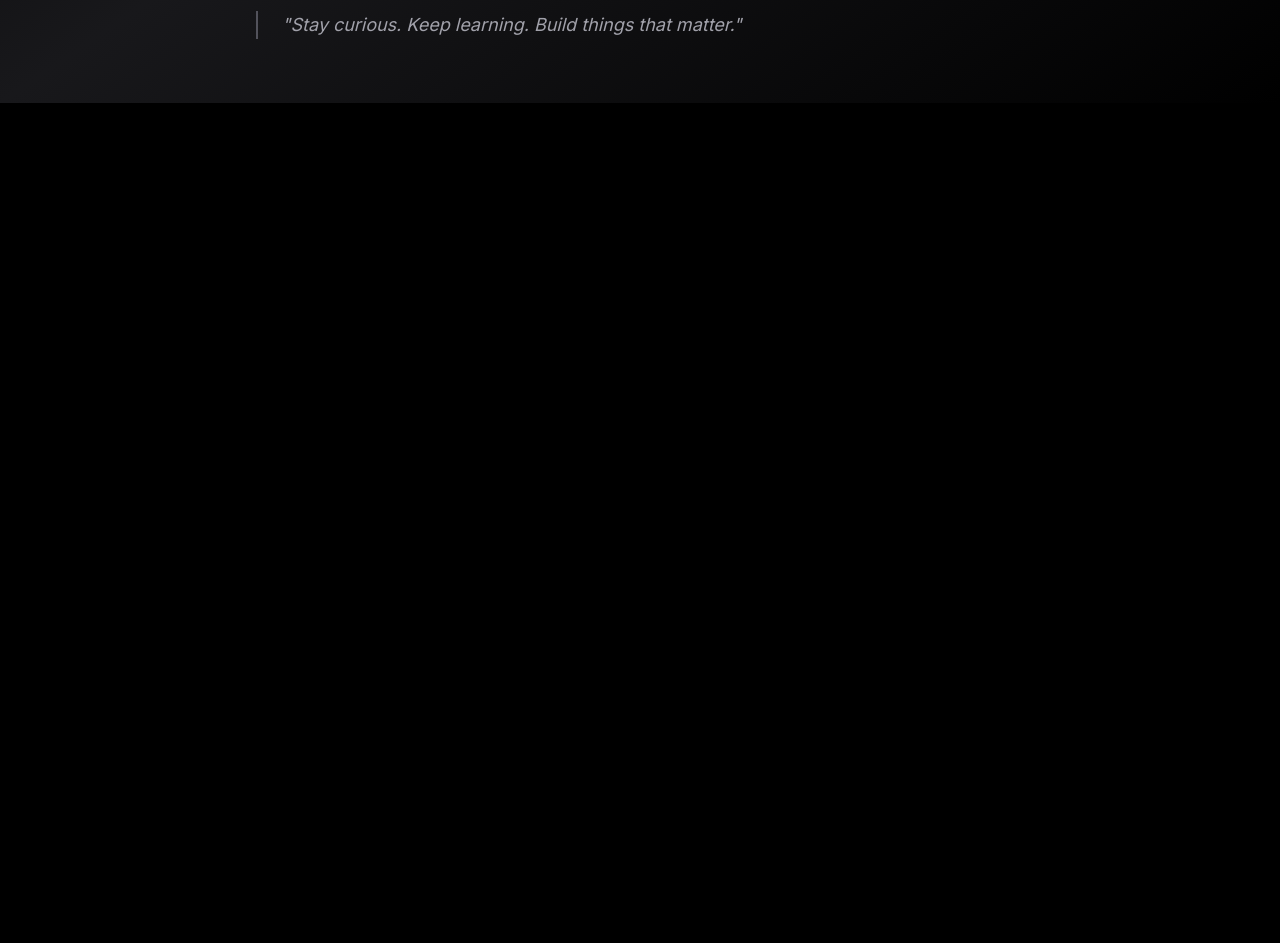
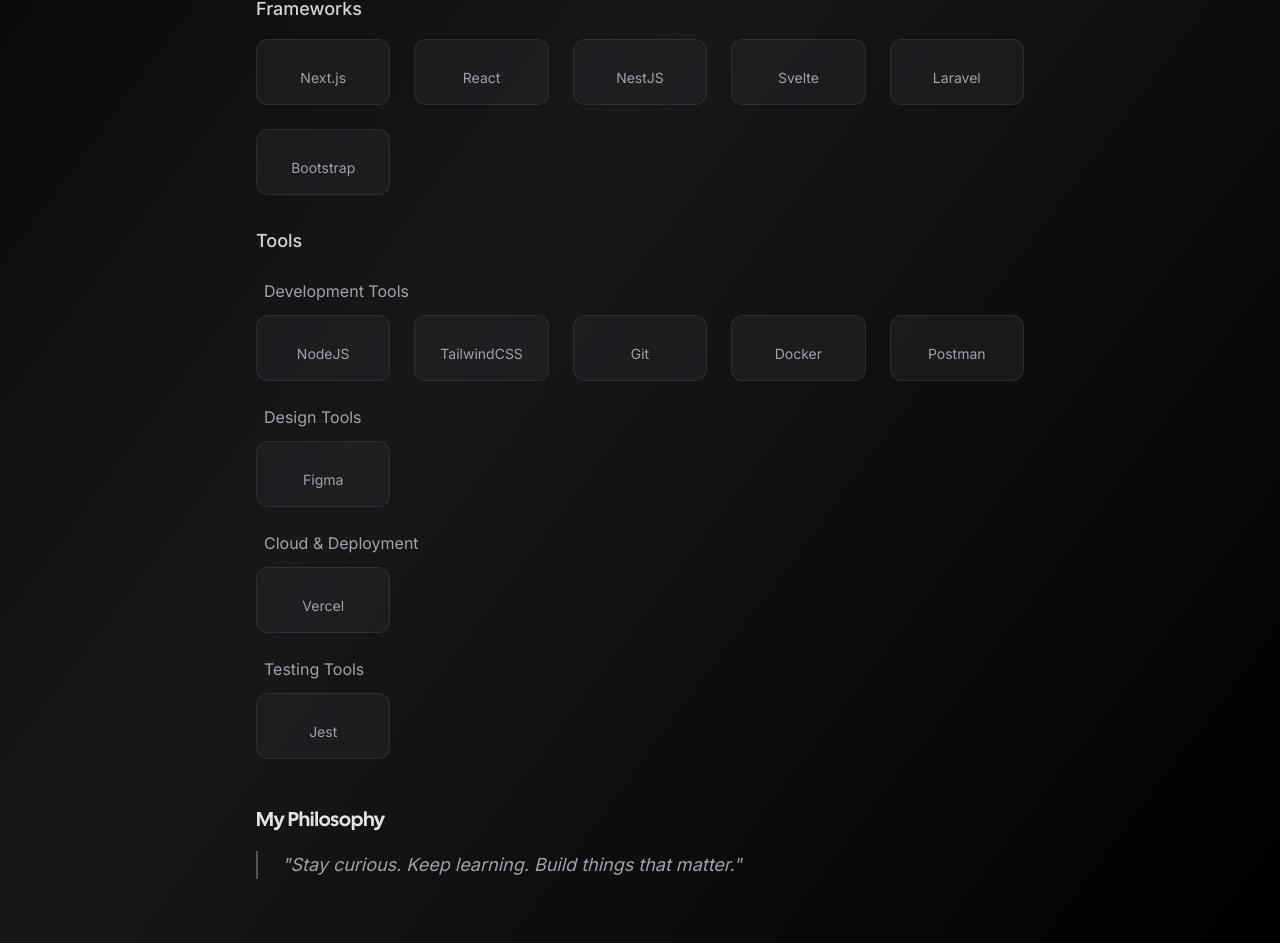
Before and after one commit to Hwayeeon/jenkins, a Next.js app: page /en/about in a window 1280 px wide. Shown: the part 771-1714 px from the top of the page. Before the commit the page ends 874 px from the top, so only its background shows below. Built offline with nearby package versions, Linux system fonts and the light colour scheme; no server answers; some icons are missing; what tailwindcss-debug-screens would draw is missing.

Commit message:
seperate per category

```diff
--- a/app/[locale]/about/page.tsx
+++ b/app/[locale]/about/page.tsx
@@ -1,10 +1,8 @@
 import { Navigation } from "../../components/nav";
 import { getTranslations } from 'next-intl/server';
 
-const techStack = [
-  { name: "Next.js", icon: "ci ci-nextjs-light" },
-  { name: "React", icon: "ci ci-react" },
-  { name: "NestJS", icon: "ci ci-nestjs" },
+const techStack = {
+  languages: [
     { name: "TypeScript", icon: "ci ci-typescript" },
     { name: "Python", icon: "ci ci-python" },
     { name: "Java", icon: "ci ci-java" },
@@ -12,7 +10,35 @@
     { name: "C", icon: "ci ci-c" },
     { name: "C++", icon: "ci ci-cpp" },
     { name: "C#", icon: "ci ci-csharp" },
-];
+    { name: "PHP", icon: "ci ci-php" },
+  ],
+  frameworks: [
+    { name: "Next.js", icon: "ci ci-nextjs-light" },
+    { name: "React", icon: "ci ci-react" },
+    { name: "NestJS", icon: "ci ci-nestjs" },
+    { name: "Svelte", icon: "ci ci-svelte" },
+    { name: "Laravel", icon: "ci ci-laravel" },
+    { name: "Bootstrap", icon: "ci ci-bootstrap" },
+  ],
+  tools: {
+    devTools: [
+      { name: "NodeJS", icon: "ci ci-nodejs" },
+      { name: "TailwindCSS", icon: "ci ci-tailwindcss" },
+      { name: "Git", icon: "ci ci-git"},
+      { name: "Docker", icon: "ci ci-docker"},
+      { name: "Postman", icon: "ci ci-postman"},
+    ],
+    designTools: [
+      { name: "Figma", icon: "ci ci-figma" },
+    ],
+    cloudTools: [
+      { name: "Vercel", icon: "ci ci-vercel"},
+    ],
+    testingTools: [
+      { name: "Jest", icon: "ci ci-jest"}
+    ],
+  },
+};
 
 export default async function AboutPage() {
   const t = await getTranslations('AboutPage');
@@ -55,8 +81,12 @@
             <h2 className="text-xl font-semibold text-zinc-200 mb-6 font-display">
               {t('techStackTitle')}
             </h2>
+
+            {/* Languages Category */}
+            <div className="mb-8">
+              <h3 className="text-lg font-medium text-zinc-300 mb-4">Languages</h3>
               <div className="grid grid-cols-2 sm:grid-cols-3 md:grid-cols-5 gap-6">
-              {techStack.map((tech) => (
+                {techStack.languages.map((tech) => (
                   <div
                     key={tech.name}
                     className="flex flex-col items-center gap-3 p-4 rounded-xl bg-zinc-800/50 border border-zinc-700/50 hover:border-zinc-600 hover:bg-zinc-800 transition-all duration-300 group"
@@ -67,6 +97,102 @@
                     </span>
                   </div>
                 ))}
+              </div>
+            </div>
+
+            {/* Frameworks Category */}
+            <div className="mb-8">
+              <h3 className="text-lg font-medium text-zinc-300 mb-4">Frameworks</h3>
+              <div className="grid grid-cols-2 sm:grid-cols-3 md:grid-cols-5 gap-6">
+                {techStack.frameworks.map((tech) => (
+                  <div
+                    key={tech.name}
+                    className="flex flex-col items-center gap-3 p-4 rounded-xl bg-zinc-800/50 border border-zinc-700/50 hover:border-zinc-600 hover:bg-zinc-800 transition-all duration-300 group"
+                  >
+                    <i className={`${tech.icon} ci-3x group-hover:scale-110 transition-transform duration-300`} />
+                    <span className="text-sm text-zinc-400 group-hover:text-zinc-200 transition-colors">
+                      {tech.name}
+                    </span>
+                  </div>
+                ))}
+              </div>
+            </div>
+
+            {/* Tools Category */}
+            <div className="mb-8">
+              <h3 className="text-lg font-medium text-zinc-300 mb-6">Tools</h3>
+
+              {/* Dev Tools */}
+              <div className="mb-6">
+                <h4 className="text-md text-zinc-400 mb-3 ml-2">Development Tools</h4>
+                <div className="grid grid-cols-2 sm:grid-cols-3 md:grid-cols-5 gap-6">
+                  {techStack.tools.devTools.map((tech) => (
+                    <div
+                      key={tech.name}
+                      className="flex flex-col items-center gap-3 p-4 rounded-xl bg-zinc-800/50 border border-zinc-700/50 hover:border-zinc-600 hover:bg-zinc-800 transition-all duration-300 group"
+                    >
+                      <i className={`${tech.icon} ci-3x group-hover:scale-110 transition-transform duration-300`} />
+                      <span className="text-sm text-zinc-400 group-hover:text-zinc-200 transition-colors">
+                        {tech.name}
+                      </span>
+                    </div>
+                  ))}
+                </div>
+              </div>
+
+              {/* Design Tools */}
+              <div className="mb-6">
+                <h4 className="text-md text-zinc-400 mb-3 ml-2">Design Tools</h4>
+                <div className="grid grid-cols-2 sm:grid-cols-3 md:grid-cols-5 gap-6">
+                  {techStack.tools.designTools.map((tech) => (
+                    <div
+                      key={tech.name}
+                      className="flex flex-col items-center gap-3 p-4 rounded-xl bg-zinc-800/50 border border-zinc-700/50 hover:border-zinc-600 hover:bg-zinc-800 transition-all duration-300 group"
+                    >
+                      <i className={`${tech.icon} ci-3x group-hover:scale-110 transition-transform duration-300`} />
+                      <span className="text-sm text-zinc-400 group-hover:text-zinc-200 transition-colors">
+                        {tech.name}
+                      </span>
+                    </div>
+                  ))}
+                </div>
+              </div>
+
+              {/* Cloud Tools */}
+              <div className="mb-6">
+                <h4 className="text-md text-zinc-400 mb-3 ml-2">Cloud & Deployment</h4>
+                <div className="grid grid-cols-2 sm:grid-cols-3 md:grid-cols-5 gap-6">
+                  {techStack.tools.cloudTools.map((tech) => (
+                    <div
+                      key={tech.name}
+                      className="flex flex-col items-center gap-3 p-4 rounded-xl bg-zinc-800/50 border border-zinc-700/50 hover:border-zinc-600 hover:bg-zinc-800 transition-all duration-300 group"
+                    >
+                      <i className={`${tech.icon} ci-3x group-hover:scale-110 transition-transform duration-300`} />
+                      <span className="text-sm text-zinc-400 group-hover:text-zinc-200 transition-colors">
+                        {tech.name}
+                      </span>
+                    </div>
+                  ))}
+                </div>
+              </div>
+
+              {/* Testing Tools */}
+              <div className="mb-6">
+                <h4 className="text-md text-zinc-400 mb-3 ml-2">Testing Tools</h4>
+                <div className="grid grid-cols-2 sm:grid-cols-3 md:grid-cols-5 gap-6">
+                  {techStack.tools.testingTools.map((tech) => (
+                    <div
+                      key={tech.name}
+                      className="flex flex-col items-center gap-3 p-4 rounded-xl bg-zinc-800/50 border border-zinc-700/50 hover:border-zinc-600 hover:bg-zinc-800 transition-all duration-300 group"
+                    >
+                      <i className={`${tech.icon} ci-3x group-hover:scale-110 transition-transform duration-300`} />
+                      <span className="text-sm text-zinc-400 group-hover:text-zinc-200 transition-colors">
+                        {tech.name}
+                      </span>
+                    </div>
+                  ))}
+                </div>
+              </div>
             </div>
           </div>
 
```
Lines whose indentation alone changed are shown as unchanged.
